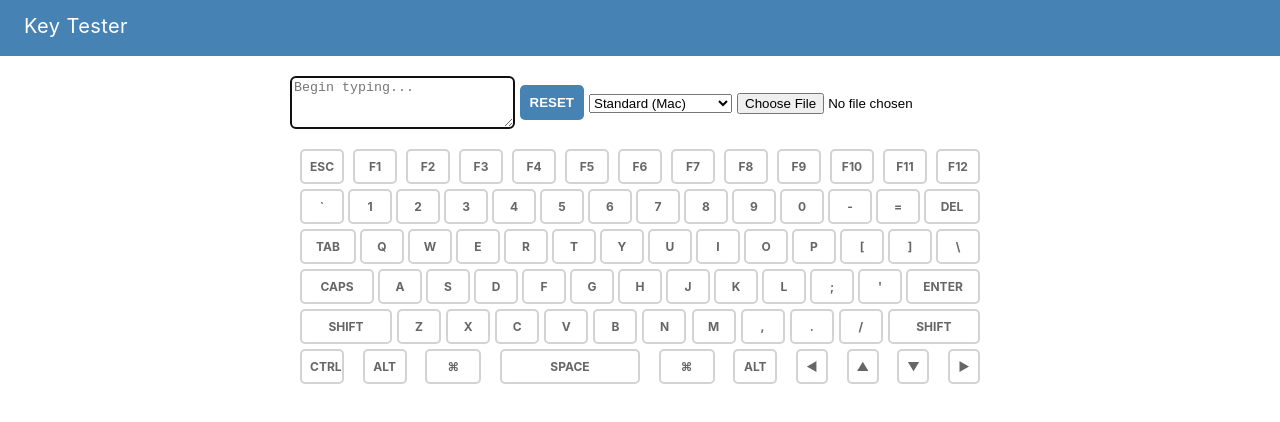
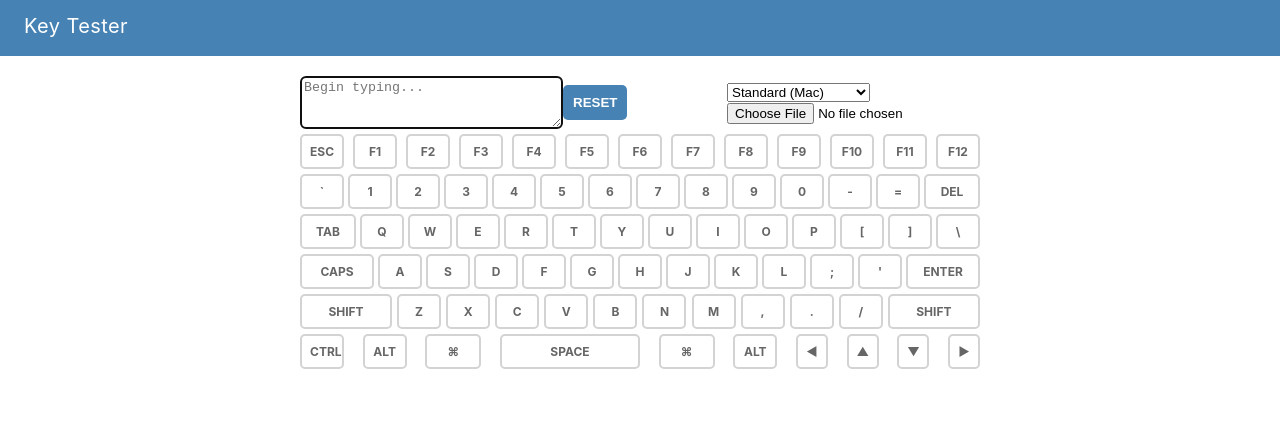
Before and after one commit to filoxo/key-tester, a Vue app: page / in a window 1280 px wide. Shown: the top 422 px of the page. Built offline with nearby package versions, Linux system fonts and the light colour scheme.

Commit message:
Move action section around

```diff
--- a/src/App.vue
+++ b/src/App.vue
@@ -4,13 +4,17 @@
       <span>Key Tester</span>
     </header>
     <main>
+      <div class="container">
         <div class="action">
+          <div class="action-left">
             <Testarea />
             <button
               type="button"
               @click="$store.commit('reset')" >
               Reset
             </button>
+          </div>
+          <div>
             <div class="select">
               <select
                 name="keymapSelector"
@@ -22,11 +26,9 @@
                 <option value="gherkin">Gherkin</option>
               </select>
             </div>
-        <div>
           <MapUploader />
         </div>
       </div>
-      <div class="container">
         <div class="keyboard">
           <div
             class="row"
@@ -106,10 +108,12 @@ header span {
 .action {
   display: flex;
   align-items: center;
-  justify-content: center;
+  justify-content: space-between;
+  padding: 0 10px;
 }
-.action > *:not(:last-child) {
-  margin-right: 5px;
+.action-left {
+  display: flex;
+  align-items: center;
 }
 .container {
   margin-top: 15px;
```
Lines whose indentation alone changed are shown as unchanged.
